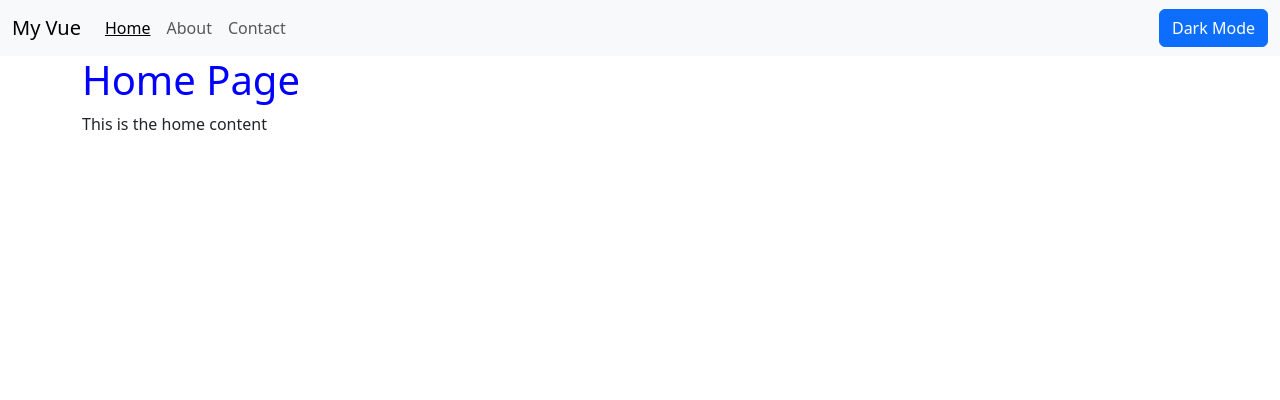
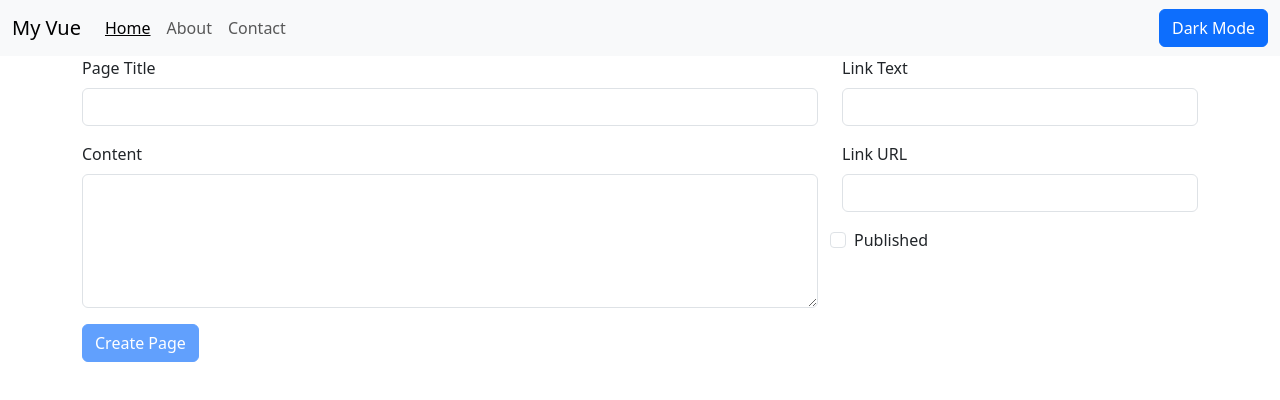
Before and after one commit to Mr-Hera/vue-spa, a Vue app: page / in a window 1280 px wide. Shown: the top 400 px of the page. Built offline with nearby package versions, Linux system fonts and the light colour scheme.

Commit message:
Feat: added input form & dynamic submit button on successful form input

```diff
--- a/src/App.vue
+++ b/src/App.vue
@@ -5,21 +5,27 @@
       :nav-link-click="(index) => activePage = index"
     ></navbar>
 
-    <page-viewer
+    <!-- <page-viewer
         v-if="pages.length > 0"
         :page="pages[activePage]"
-    ></page-viewer>
+    ></page-viewer> -->
+
+    <create-page
+      :page-created="pageCreated"
+    ></create-page>
 </template>
 
 
 <script>
     import Navbar from "./components/Navbar.vue";
     import PageViewer from "./components/PageViewer.vue";
+    import CreatePage from "./components/CreatePage.vue";
 
     export default {
         components: {
             Navbar,
-            PageViewer
+            PageViewer,
+            CreatePage
         },
         created () {
             this.getPages();
@@ -36,6 +42,9 @@
                 let data = await res.json();
 
                 return this.pages = data;
+            },
+            pageCreated(pageObj) {
+                console.log(pageObj);
             }
         }
     }
--- /dev/null
+++ b/src/components/CreatePage.vue
@@ -0,0 +1,110 @@
+<template>
+    <form action="" class="container mb-3">
+        <div class="row">
+            <div class="col-md-8">
+                <div class="mb-3">
+                    <label for="" class="form-label">
+                        Page Title
+                    </label>
+                    <input
+                    class="form-control"
+                    type="text"
+                    v-model="pageTitle"
+                    />
+                </div>
+                <div class="mb-3">
+                    <label for="" class="form-label">
+                        Content
+                    </label>
+                    <textarea
+                    type="text"
+                    class="form-control"
+                    rows="5"
+                    v-model="content"
+                    ></textarea>
+                </div>
+
+            </div>
+            <div class="col">
+                <div class="mb-3">
+                    <label for="" class="form-label">
+                        Link Text
+                    </label>
+                    <input
+                        type="text"
+                        class="form-control"
+                        v-model="linkText"
+                    />
+                </div>
+                <div class="mb-3">
+                    <label for="" class="form-label">
+                        Link URL
+                    </label>
+                    <input
+                        type="text"
+                        class="form-control"
+                        v-model="linkUrl"
+                    />
+                </div>
+                <div class="row mb-3">
+                    <div class="form-check">
+                        <input
+                            type="checkbox"
+                            class="form-check-input"
+                        />
+                        <label for="gridCheck1" class="form-check-label">
+                            Published
+                        </label>
+                    </div>
+                </div>
+            </div>
+        </div>
+        <div class="mb-3">
+            <button
+                class="btn btn-primary"
+                :disabled="isFormInvalid"
+                @click.prevent="submitForm"
+            >Create Page</button>
+        </div>
+    </form>
+</template>
+
+<script>
+export default {
+    props: ['pageCreated'],
+    computed: {
+        isFormInvalid() {
+            return !this.pageTitle || !this.content || !this.linkText || !this.linkUrl;
+        }
+    },
+    data() {
+        return {
+            pageTitle: '',
+            content: '',
+            linkText: '',
+            linkUrl: '',
+        }
+    },
+    methods: {
+        submitForm() {
+            if(!this.pageTitle || !this.content || !this.linkText || !this.linkUrl) {
+                alert('Please fill in the form in order to submit');
+                return;
+            }
+
+            this.pageCreated({
+                pageTitle: this.pageTitle,
+                content: this.content,
+                link: {
+                    text: this.linkText,
+                    url: this.linkUrl
+                }
+            });
+        }
+    }
+}
+</script>
+
+<style>
+
+</style>
```
